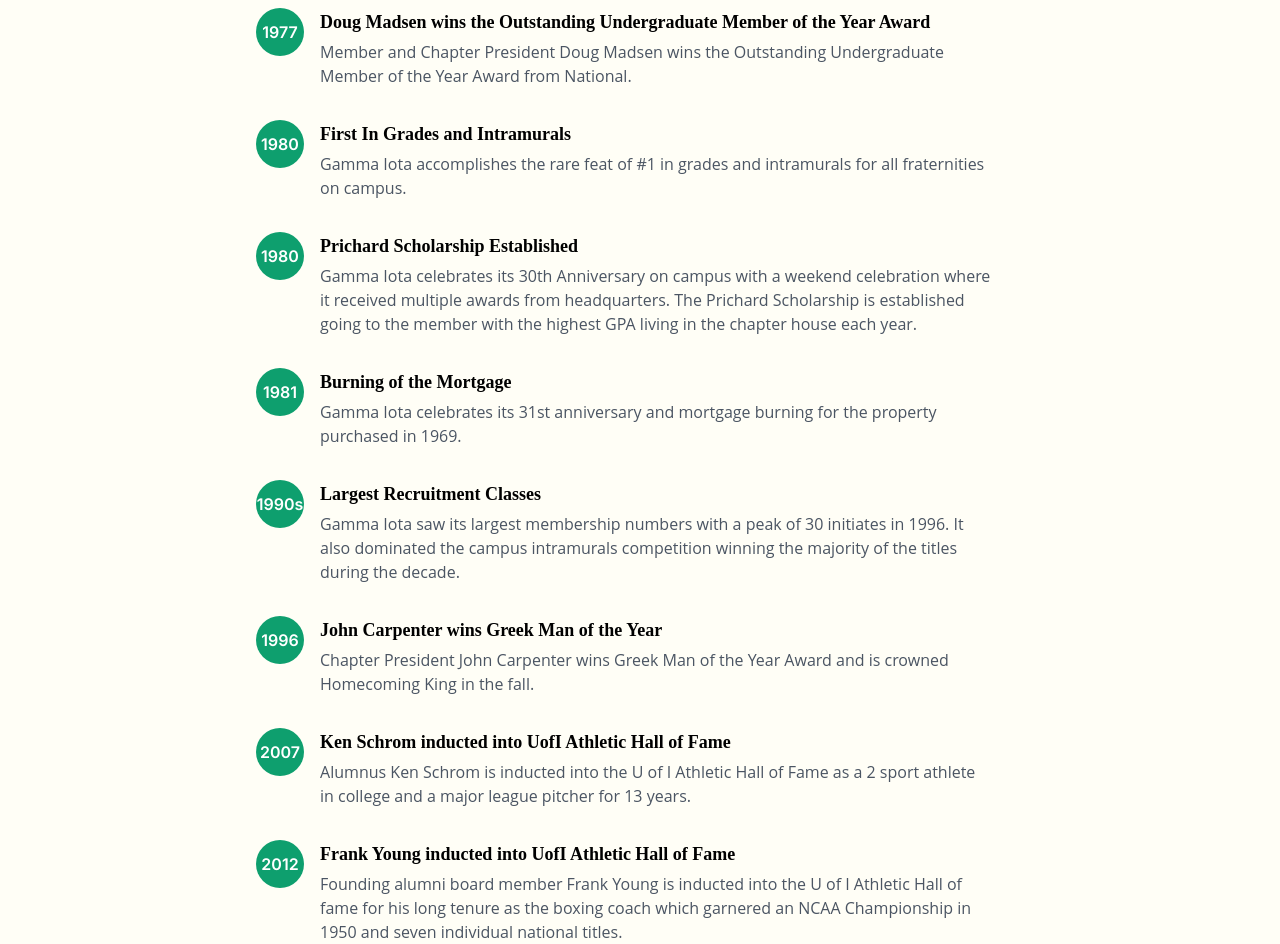
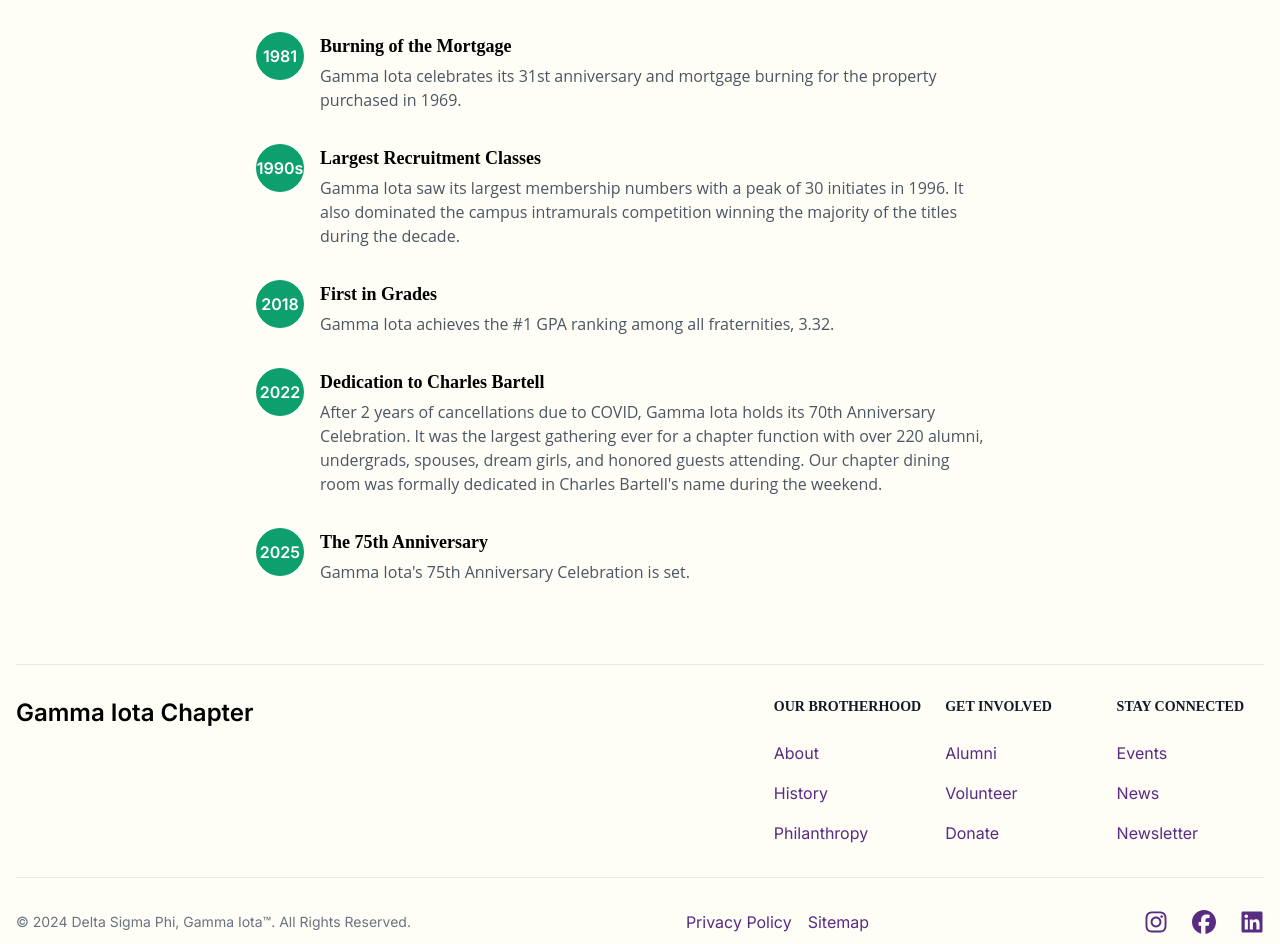
Before and after one commit to MSBivens/dsp, a Next.js app in the folder dsp/: page /history in a window 1280 px wide. Shown: the part 1828-2772 px from the top of the page. Built offline with nearby package versions, Linux system fonts and the light colour scheme.

Commit message:
shortening timeline - removed person achievements

```diff
--- a/dsp/src/app/history/page.js
+++ b/dsp/src/app/history/page.js
@@ -46,21 +46,9 @@ export default function history() {
     },
     {
       year: "1959",
-      event: "Richard Loeppky awarded Outstanding Senior",
-      description:
-        "Gamma Iota has its first member awarded as an Outstanding Senior for the university, Richard Loeppky. Dozens of our alumni have since received this award over the years with the most recent in 2019, Michael Bivens.",
-    },
-    {
-      year: "1959",
       event: "Gamma Iota awarded Chapter Leadership Award",
       description:
         "Gamma Iota is presented the Chapter Leadership Award at the summer convention recognizing it as the top chapter in the nation for universities of our size.",
-    },
-    {
-      year: "1962",
-      event: "Ronald Houghtalin elected ASUI Student Body President",
-      description:
-        "Chapter President Ronald Houghtalin was elected ASUI Student Body President.",
     },
     {
       year: "1963",
@@ -93,13 +81,6 @@ export default function history() {
         "Gamma Iota celebrated its 25 anniversary with a large gathering of alumni and friends at the chapter house.",
     },
     {
-      year: "1977",
-      event:
-        "Doug Madsen wins the Outstanding Undergraduate Member of the Year Award",
-      description:
-        "Member and Chapter President Doug Madsen wins the Outstanding Undergraduate Member of the Year Award from National.",
-    },
-    {
       year: "1980",
       event: "First In Grades and Intramurals",
       description:
@@ -124,59 +105,10 @@ export default function history() {
         "Gamma Iota saw its largest membership numbers with a peak of 30 initiates in 1996. It also dominated the campus intramurals competition winning the majority of the titles during the decade.",
     },
     {
-      year: "1996",
-      event: "John Carpenter wins Greek Man of the Year",
-      description:
-        "Chapter President John Carpenter wins Greek Man of the Year Award and is crowned Homecoming King in the fall.",
-    },
-    {
-      year: "2007",
-      event: "Ken Schrom inducted into UofI Athletic Hall of Fame",
-      description:
-        "Alumnus Ken Schrom is inducted into the U of I Athletic Hall of Fame as a 2 sport athlete in college and a major league pitcher for 13 years.",
-    },
-    {
-      year: "2012",
-      event: "Frank Young inducted into UofI Athletic Hall of Fame",
-      description:
-        "Founding alumni board member Frank Young is inducted into the U of I Athletic Hall of fame for his long tenure as the boxing coach which garnered an NCAA Championship in 1950 and seven individual national titles.",
-    },
-    {
-      year: "2013",
-      event: "Matt Espe inducted into the UofI Alumni Association Hall of Fame",
-      description:
-        "Alumnus Matt Espe is inducted into the U of I Alumni Association Hall of Fame. He was also awarded an Honorary Doctorate in Business Administration by the university in 2017. ",
-    },
-    {
-      year: "2016",
-      event: "Ken Maren inducted into the UofI Athletic Hall of Fame",
-      description:
-        "Alumnus Ken Maren is inducted into the U of I Athletic Hall of Fame as a 3 year starter for the men's basketball team from 1959 to 1962.",
-    },
-    {
-      year: "2017",
-      event: "Brendan Boyle receive Outstanding IFC Chapter Advisor Award",
-      description:
-        "ACB President Brendan Boyle receives the Outstanding IFC Chapter Advisor Award.",
-    },
-    {
       year: "2018",
       event: "First in Grades",
       description:
         "Gamma Iota achieves the #1 GPA ranking among all fraternities, 3.32.",
-    },
-    {
-      year: "2019",
-      event:
-        "Eric Pickett receives the Charles G. Bartell Chapter Advisor Award",
-      description:
-        "Alumnus Eric Pickett receives the Charles G. Bartell Chapter Advisor award at the national convention in Kansas City, MO.",
-    },
-    {
-      year: "2020",
-      event: "Matt Espe receives the Lifetime Achievement Award",
-      description:
-        "Alumnus Matt Espe receives the Lifetime Achievement Award from our national fraternity. This is the rarest of awards given out by our headquarters. Of the 120K alumni members initiated since 1899 for all chapters, less than 30 have received this award.",
     },
     {
       year: "2022",
```
